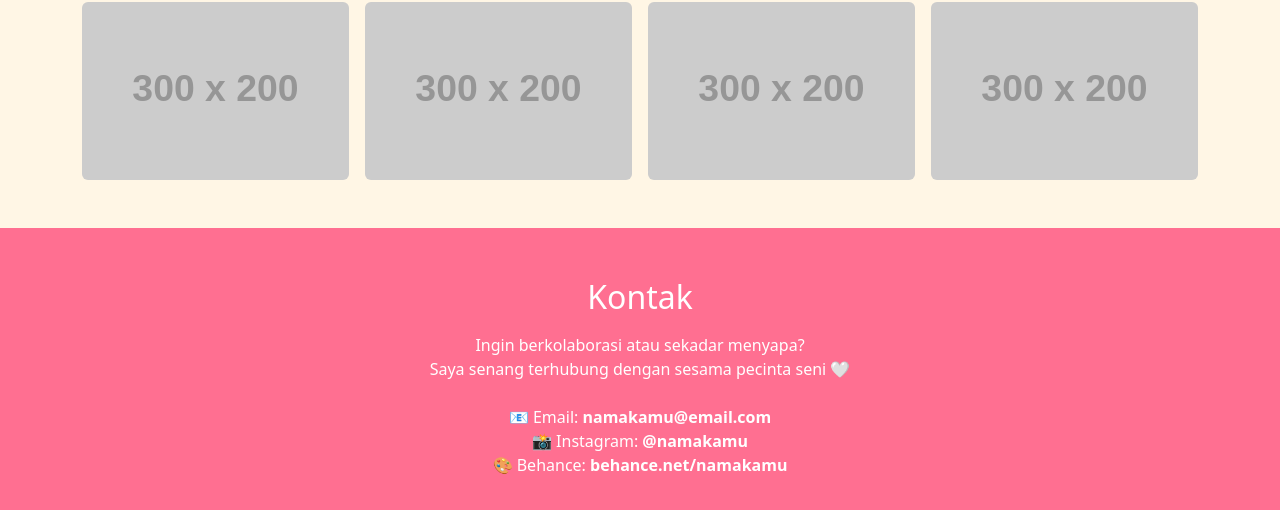
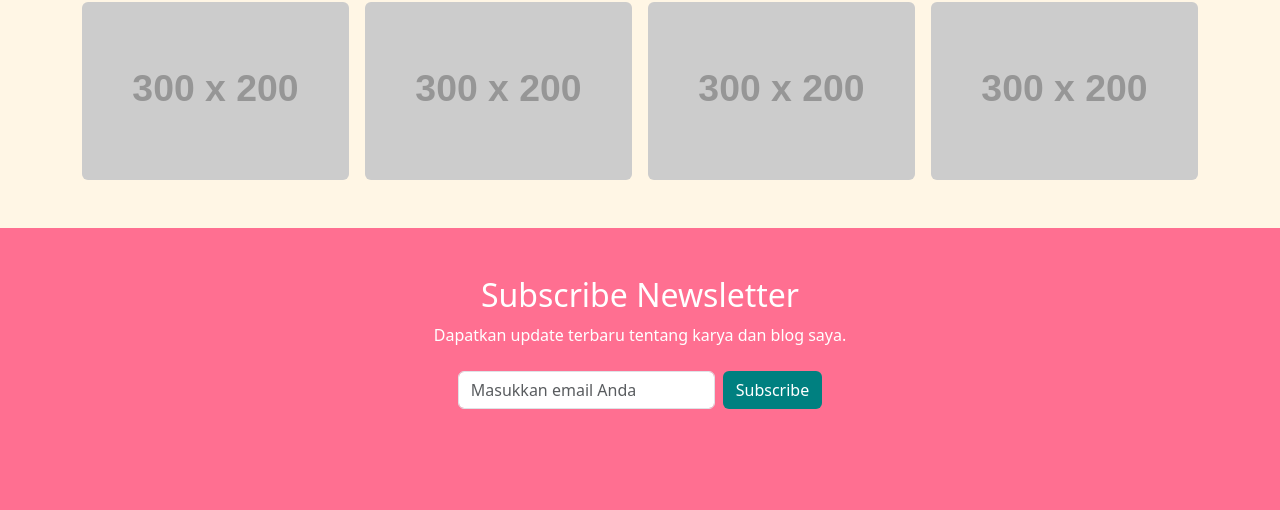
Before and after one commit to sridharaminingbalikpapan-star/web, a plain HTML site: page index.html in a window 1280 px wide. Shown: the part 1579-2089 px from the top of the page. Drawn offline with nearby package versions, Linux system fonts and the light colour scheme; placeholder pictures from the web are drawn by us.

Commit message:
Update index.html

```diff
--- a/index.html
+++ b/index.html
@@ -2,13 +2,14 @@
 <html lang="id">
 <head>
   <meta charset="UTF-8" />
+  <meta name="viewport" content="width=device-width, initial-scale=1.0" />
   <title>Portofolio Kreatif</title>
 
-  <!-- Bootstrap -->
-  <link href="https://cdn.jsdelivr.net/npm/bootstrap@5.3.2/dist/css/bootstrap.min.css" rel="stylesheet" />
+  <!-- Bootstrap 5 -->
+  <link href="https://cdn.jsdelivr.net/npm/bootstrap@5.3.2/dist/css/bootstrap.min.css" rel="stylesheet">
 
   <!-- Custom CSS -->
-  <link rel="stylesheet" href="style.css" />
+  <link rel="stylesheet" href="style.css">
 </head>
 <body>
 
@@ -24,17 +25,23 @@
   </button>
 
   <div class="collapse navbar-collapse" id="navMenu">
-    <ul class="navbar-nav ms-auto">
+    <ul class="navbar-nav ms-auto me-3">
       <li class="nav-item"><a class="nav-link" href="#home">Home</a></li>
       <li class="nav-item"><a class="nav-link" href="#about">About</a></li>
       <li class="nav-item"><a class="nav-link" href="#blog">Blog</a></li>
       <li class="nav-item"><a class="nav-link" href="#gallery">Gallery</a></li>
       <li class="nav-item"><a class="nav-link" href="#contact">Kontak</a></li>
     </ul>
+
+    <!-- FORM SEARCH -->
+    <form class="d-flex my-2 my-lg-0" role="search">
+      <input class="form-control me-2" type="search" placeholder="Cari sesuatu..." aria-label="Search">
+      <button class="btn btn-pink" type="submit">Cari</button>
+    </form>
   </div>
 </nav>
 
-<!-- HOME -->
+<!-- HERO / HOME -->
 <section id="home" class="hero-section pt-5">
   <div class="container pt-5">
     <div class="row align-items-center">
@@ -167,17 +174,30 @@
   </div>
 </section>
 
+<!-- NEWSLETTER -->
+<section id="newsletter" class="newsletter text-center py-5 bg-pink text-white">
+  <div class="container">
+    <h2>Subscribe Newsletter</h2>
+    <p class="mb-4">Dapatkan update terbaru tentang karya dan blog saya.</p>
+
+    <form class="d-flex justify-content-center flex-wrap" role="form">
+      <input type="email" class="form-control w-auto me-2 mb-2" placeholder="Masukkan email Anda" required>
+      <button type="submit" class="btn btn-teal mb-2">Subscribe</button>
+    </form>
+  </div>
+</section>
+
 <!-- CONTACT -->
-<section id="contact" class="newsletter text-center">
+<section id="contact" class="newsletter text-center py-5">
   <h2>Kontak</h2>
   <p class="mt-3">
-    Ingin berkolaborasi atau sekadar menyapa?<br />
+    Ingin berkolaborasi atau sekadar menyapa?<br>
     Saya senang terhubung dengan sesama pecinta seni 🤍
   </p>
 
   <p class="mt-4">
-    📧 Email: <strong>namakamu@email.com</strong><br />
-    📸 Instagram: <strong>@namakamu</strong><br />
+    📧 Email: <strong>namakamu@email.com</strong><br>
+    📸 Instagram: <strong>@namakamu</strong><br>
     🎨 Behance: <strong>behance.net/namakamu</strong>
   </p>
 </section>
@@ -186,8 +206,6 @@
 <a href="https://wa.me/6281234567890" target="_blank" rel="noopener" class="live-chat" title="Chat via WhatsApp">
   💬
 </a>
-  💬
-</div>
 
 <!-- FOOTER -->
 <footer class="text-center py-3 bg-teal text-white d-flex justify-content-center align-items-center gap-2">
```
